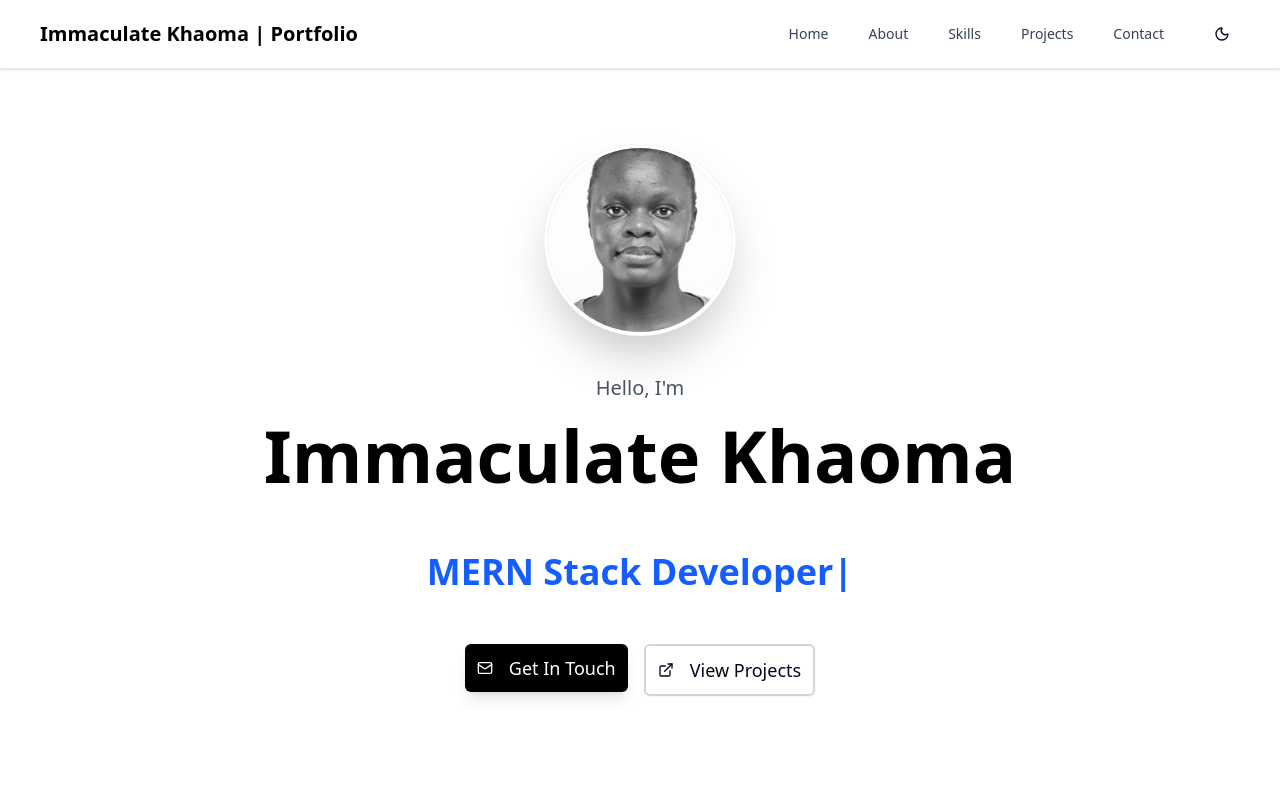
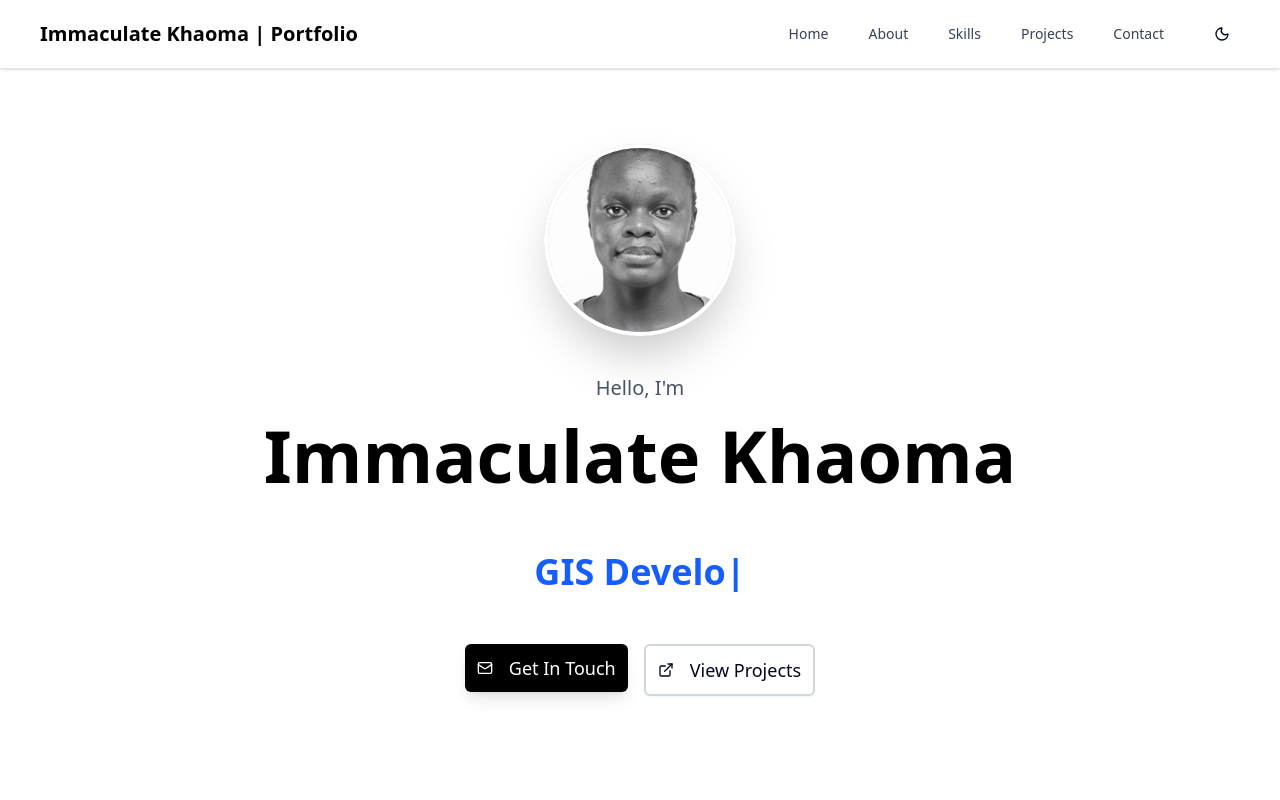
Before and after one commit to khaif-dev/Portfolio, a React (Vite) app: page / in a window 1280 px wide. Shown: the top 800 px of the page. Built offline with nearby package versions, Linux system fonts and the light colour scheme.

Commit message:
changed type writer content

```diff
--- a/src/Pages/Home.jsx
+++ b/src/Pages/Home.jsx
@@ -36,7 +36,7 @@ const Home = () => {
           <div className="h-20 flex items-center justify-center">
             <div className="text-2xl md:text-3xl lg:text-4xl font-semibold text-transparent bg-clip-text bg-blue-600">
               <TextType
-                text={["Spatial Data Scientist", "MERN Stack Developer", "Cartographer"]}
+                text={["Spatial Data Analyst", "GIS Developer", "Cartographer"]}
                 typingSpeed={75}
                 pauseDuration={1500}
                 showCursor={true}
```
